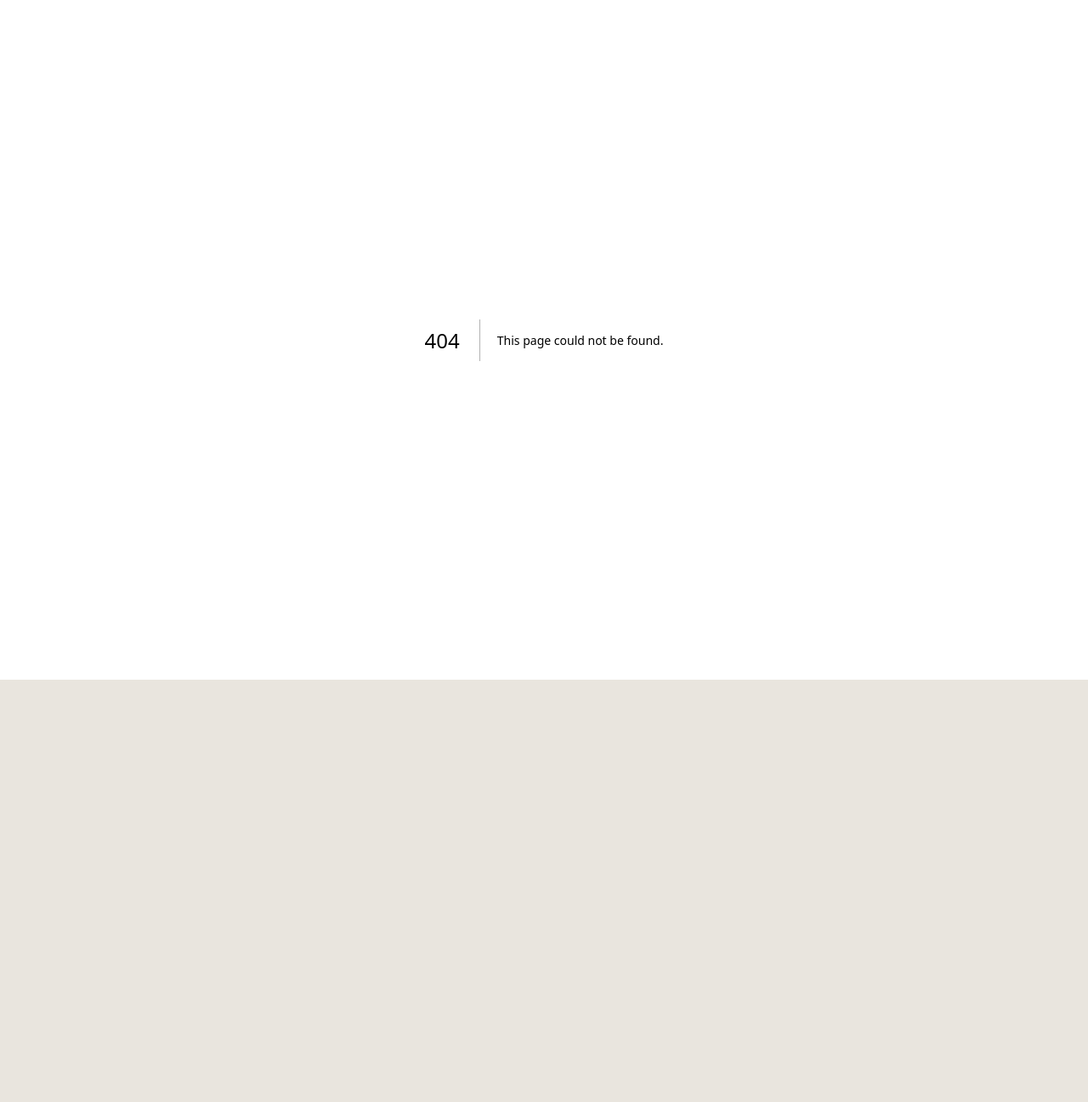
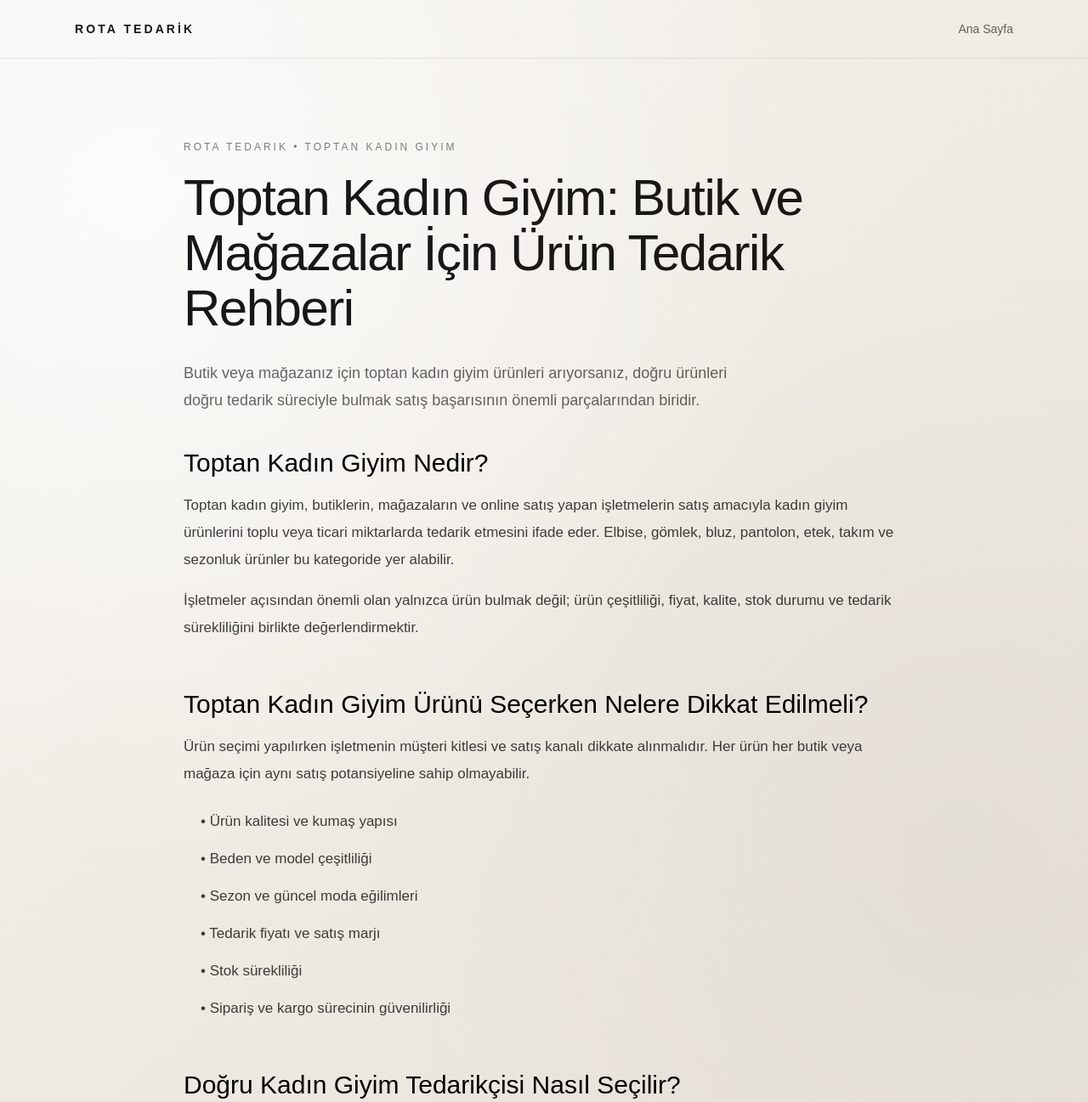
Before and after one commit to sudesolmaz1412/merternedarik, a Next.js app: page /blog/toptan-kadin-giyim in a window 1280 px wide. Before the commit this address had no page. Shown: the top 1297 px of the page at 85% size. Before the commit the page ends 800 px from the top, so only its background shows below. Built offline with nearby package versions, Linux system fonts and the light colour scheme.

Commit message:
Ikinci SEO blog yazisi eklendi

```diff
--- /dev/null
+++ b/app/blog/toptan-kadin-giyim/page.tsx
@@ -0,0 +1,218 @@
+import type { Metadata } from "next";
+import Link from "next/link";
+
+export const metadata: Metadata = {
+  title: "Toptan Kadın Giyim | Butik ve Mağazalar İçin Tedarik Rehberi",
+  description:
+    "Toptan kadın giyim ürünleri alırken dikkat edilmesi gerekenler, doğru tedarikçi seçimi ve butik mağazalar için ürün tedarik süreci hakkında kapsamlı rehber.",
+  alternates: {
+    canonical:
+      "https://www.merterdentedarik.com/blog/toptan-kadin-giyim",
+  },
+};
+
+export default function ToptanKadinGiyimPage() {
+  return (
+    <main className="min-h-screen bg-[#f5f2ed] text-[#181716]">
+      <header className="border-b border-black/10">
+        <div className="mx-auto flex max-w-6xl items-center justify-between px-6 py-6">
+          <Link
+            href="/"
+            className="text-sm font-semibold tracking-[0.22em]"
+          >
+            ROTA TEDARİK
+          </Link>
+
+          <Link
+            href="/"
+            className="text-sm text-black/60 transition hover:text-black"
+          >
+            Ana Sayfa
+          </Link>
+        </div>
+      </header>
+
+      <article className="mx-auto max-w-4xl px-6 py-16 md:py-24">
+        <div className="mb-10">
+          <p className="mb-5 text-xs font-medium uppercase tracking-[0.25em] text-black/50">
+            Rota Tedarik • Toptan Kadın Giyim
+          </p>
+
+          <h1 className="max-w-4xl text-4xl font-medium leading-[1.08] tracking-tight md:text-6xl">
+            Toptan Kadın Giyim: Butik ve Mağazalar İçin Ürün Tedarik Rehberi
+          </h1>
+
+          <p className="mt-7 max-w-2xl text-lg leading-8 text-black/60">
+            Butik veya mağazanız için toptan kadın giyim ürünleri
+            arıyorsanız, doğru ürünleri doğru tedarik süreciyle bulmak
+            satış başarısının önemli parçalarından biridir.
+          </p>
+        </div>
+
+        <div className="space-y-14 text-[17px] leading-8 text-black/75">
+          <section>
+            <h2 className="mb-4 text-2xl font-medium text-black md:text-3xl">
+              Toptan Kadın Giyim Nedir?
+            </h2>
+            <p>
+              Toptan kadın giyim, butiklerin, mağazaların ve online satış
+              yapan işletmelerin satış amacıyla kadın giyim ürünlerini
+              toplu veya ticari miktarlarda tedarik etmesini ifade eder.
+              Elbise, gömlek, bluz, pantolon, etek, takım ve sezonluk
+              ürünler bu kategoride yer alabilir.
+            </p>
+            <p className="mt-4">
+              İşletmeler açısından önemli olan yalnızca ürün bulmak değil;
+              ürün çeşitliliği, fiyat, kalite, stok durumu ve tedarik
+              sürekliliğini birlikte değerlendirmektir.
+            </p>
+          </section>
+
+          <section>
+            <h2 className="mb-4 text-2xl font-medium text-black md:text-3xl">
+              Toptan Kadın Giyim Ürünü Seçerken Nelere Dikkat Edilmeli?
+            </h2>
+            <p>
+              Ürün seçimi yapılırken işletmenin müşteri kitlesi ve satış
+              kanalı dikkate alınmalıdır. Her ürün her butik veya mağaza
+              için aynı satış potansiyeline sahip olmayabilir.
+            </p>
+
+            <ul className="mt-6 space-y-3 pl-5">
+              <li>• Ürün kalitesi ve kumaş yapısı</li>
+              <li>• Beden ve model çeşitliliği</li>
+              <li>• Sezon ve güncel moda eğilimleri</li>
+              <li>• Tedarik fiyatı ve satış marjı</li>
+              <li>• Stok sürekliliği</li>
+              <li>• Sipariş ve kargo sürecinin güvenilirliği</li>
+            </ul>
+          </section>
+
+          <section>
+            <h2 className="mb-4 text-2xl font-medium text-black md:text-3xl">
+              Doğru Kadın Giyim Tedarikçisi Nasıl Seçilir?
+            </h2>
+            <p>
+              Tedarikçi seçerken yalnızca fiyat üzerinden karar vermek
+              yerine uzun vadeli çalışma imkanına bakmak gerekir. Ürün
+              kalitesi, iletişim, sipariş takibi ve ihtiyaç duyulduğunda
+              alternatif ürün sunabilme kapasitesi işletmeler için
+              önemlidir.
+            </p>
+            <p className="mt-4">
+              Özellikle farklı şehirlerde bulunan butik ve mağazalar için
+              hızlı iletişim ve güvenilir kargo süreci tedarik deneyimini
+              doğrudan etkiler.
+            </p>
+          </section>
+
+          <section>
+            <h2 className="mb-4 text-2xl font-medium text-black md:text-3xl">
+              Butikler İçin Toptan Kadın Giyim Tedarik Süreci
+            </h2>
+            <p>
+              Bir butik için tedarik süreci ihtiyaçların belirlenmesiyle
+              başlar. Hangi ürün grubuna ihtiyaç olduğu, hedef müşteri
+              kitlesi, fiyat aralığı ve satış kanalı belirlendikten sonra
+              uygun ürünler araştırılır.
+            </p>
+
+            <div className="mt-7 grid gap-4 md:grid-cols-4">
+              {[
+                ["01", "İhtiyacı Belirle"],
+                ["02", "Ürünleri Araştır"],
+                ["03", "Siparişi Planla"],
+                ["04", "Tedariki Yönet"],
+              ].map(([number, title]) => (
+                <div
+                  key={number}
+                  className="border border-black/10 bg-white/40 p-5"
+                >
+                  <div className="text-xs tracking-[0.2em] text-black/40">
+                    {number}
+                  </div>
+                  <div className="mt-8 text-sm font-medium">{title}</div>
+                </div>
+              ))}
+            </div>
+          </section>
+
+          <section>
+            <h2 className="mb-4 text-2xl font-medium text-black md:text-3xl">
+              Merter'den Toptan Kadın Giyim Tedariki
+            </h2>
+            <p>
+              Merter, kadın giyim ve hazır giyim ürünleri açısından
+              işletmelerin tedarik araştırması yaptığı önemli merkezlerden
+              biridir. Farklı ürün gruplarına ve modellere ulaşmak isteyen
+              işletmeler için geniş bir tedarik ağı sunar.
+            </p>
+            <p className="mt-4">
+              Fiziksel olarak bölgeye gelemeyen işletmeler için ise ürün
+              araştırması, iletişim ve sipariş sürecinin uzaktan
+              yönetilebilmesi önemli bir avantaj sağlar.
+            </p>
+          </section>
+
+          <section>
+            <h2 className="mb-4 text-2xl font-medium text-black md:text-3xl">
+              Türkiye'nin Her Yerine Kadın Giyim Tedariki
+            </h2>
+            <p>
+              Rota Tedarik, Türkiye'nin farklı şehirlerindeki butik,
+              mağaza ve online satış yapan işletmeler için kadın giyim
+              ürünlerinin tedarik sürecini kolaylaştırmayı hedefler.
+            </p>
+            <p className="mt-4">
+              Ürün araştırmasından sipariş sürecine kadar ihtiyaç duyulan
+              adımları tek noktadan yönetmek, işletmelerin zamandan
+              tasarruf etmesine yardımcı olur.
+            </p>
+          </section>
+
+          <section className="border-t border-black/10 pt-12">
+            <h2 className="mb-4 text-2xl font-medium text-black md:text-3xl">
+              Rota Tedarik ile Toptan Kadın Giyim Tedariki
+            </h2>
+            <p>
+              Toptan kadın giyim ürünleri arıyor ve güvenilir bir tedarik
+              süreci oluşturmak istiyorsanız Rota Tedarik ile iletişime
+              geçebilirsiniz.
+            </p>
+
+            <div className="mt-8 flex flex-col gap-4 sm:flex-row">
+              <a
+                href="https://wa.me/905324975361"
+                target="_blank"
+                rel="noopener noreferrer"
+                className="inline-flex items-center justify-center bg-[#242321] px-7 py-4 text-sm font-medium text-white transition hover:bg-black"
+              >
+                WhatsApp'tan Tedarik Talebi Oluştur
+              </a>
+
+              <a
+                href="tel:+905324975361"
+                className="inline-flex items-center justify-center border border-black/15 px-7 py-4 text-sm font-medium transition hover:bg-white/50"
+              >
+                0532 497 53 61
+              </a>
+            </div>
+          </section>
+
+          <section className="border-t border-black/10 pt-10">
+            <p className="text-sm text-black/50">
+              İlgili yazı:{" "}
+              <Link
+                href="/blog/merter-kadin-giyim-toptan"
+                className="text-black underline underline-offset-4"
+              >
+                Merter Kadın Giyim Toptan: Toptan Kadın Giyim Ürünleri Nasıl
+                Tedarik Edilir?
+              </Link>
+            </p>
+          </section>
+        </div>
+      </article>
+    </main>
+  );
+}
--- a/app/sitemap.ts
+++ b/app/sitemap.ts
@@ -14,5 +14,11 @@ export default function sitemap(): MetadataRoute.Sitemap {
       changeFrequency: "monthly",
       priority: 0.8,
     },
+    {
+      url: "https://www.merterdentedarik.com/blog/toptan-kadin-giyim",
+      lastModified: new Date(),
+      changeFrequency: "monthly",
+      priority: 0.8,
+    },
   ];
 }
```
